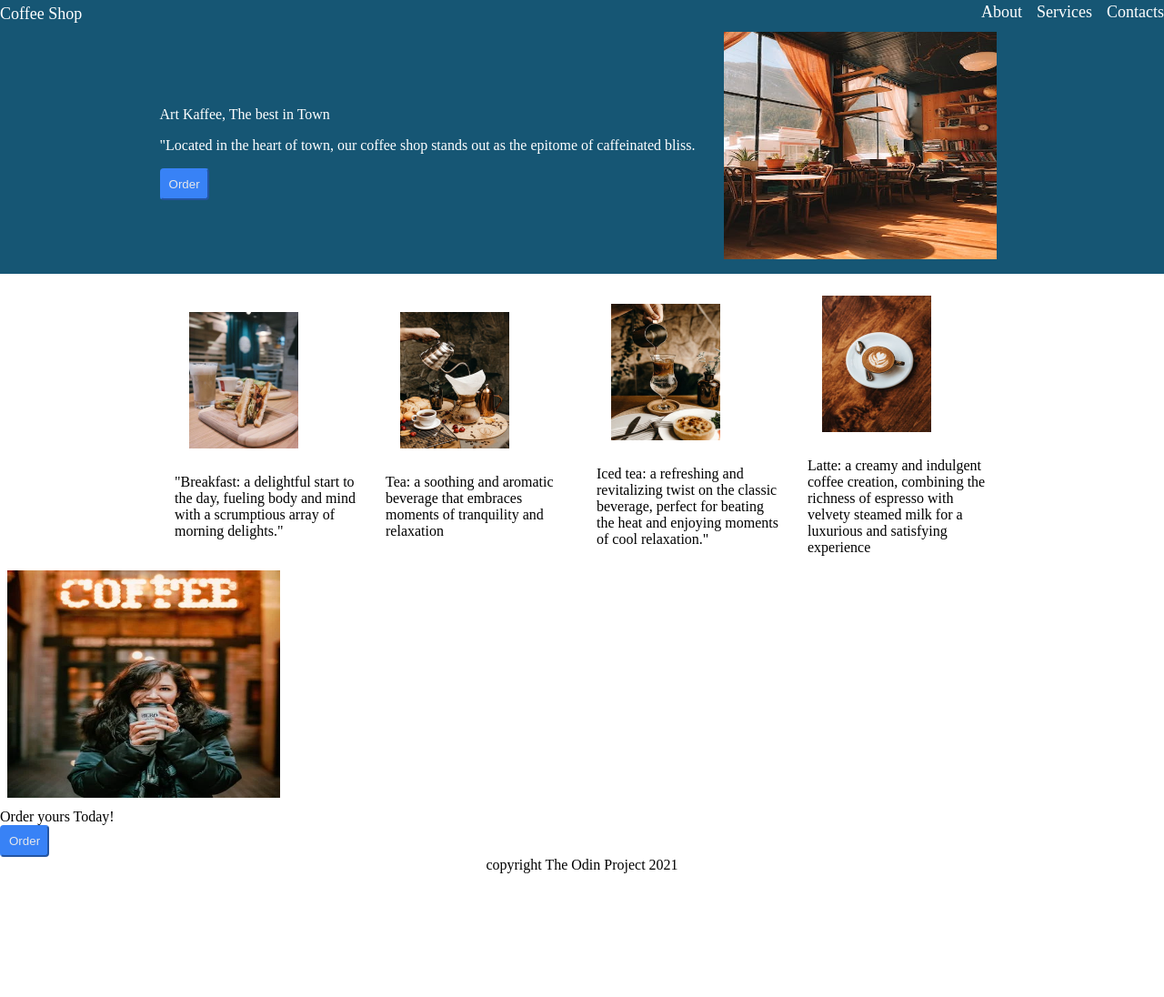
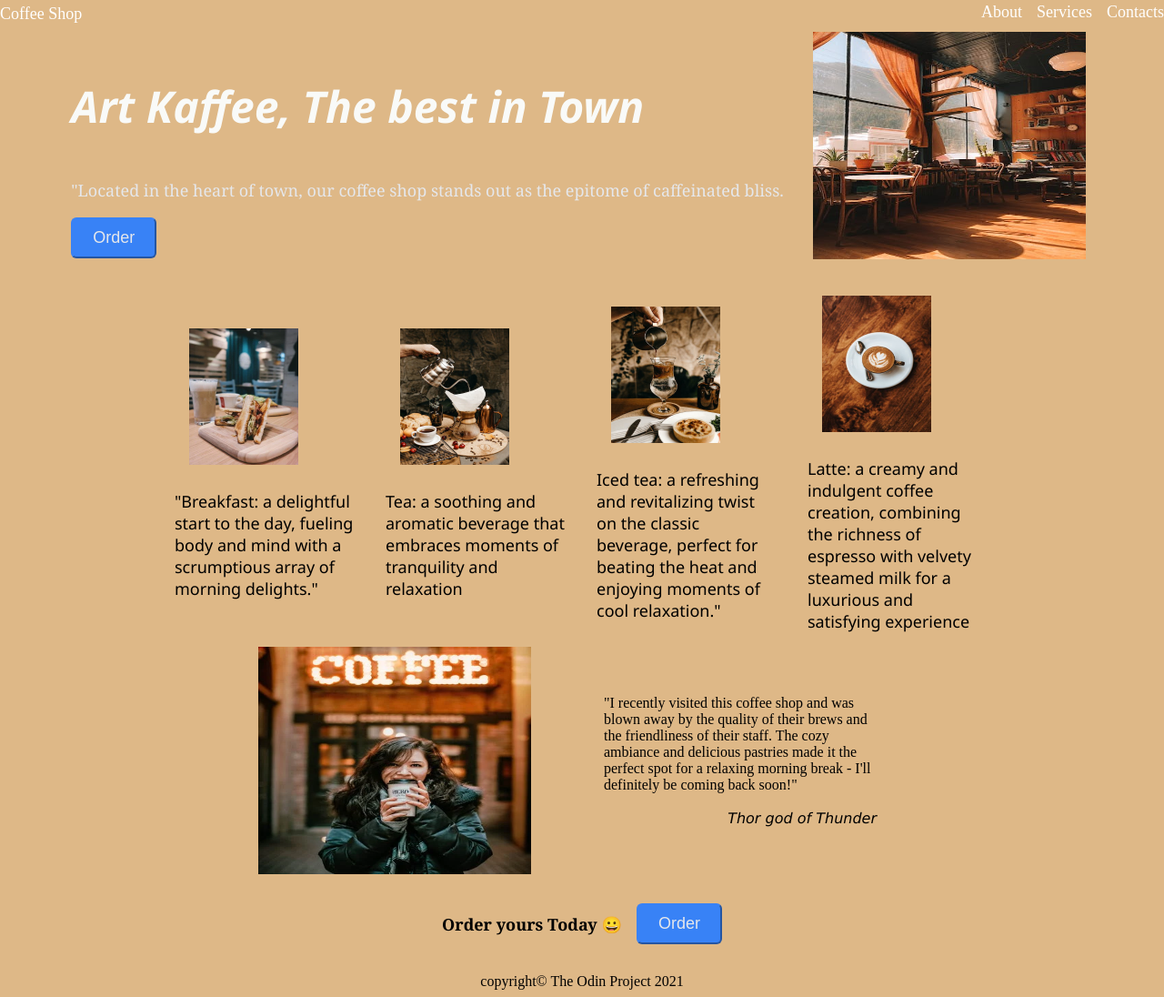
Before and after one commit to peaceissa/odin-landing-page, a plain HTML site: page index.html in a window 1280 px wide. Shown: the whole page at 91% size. Before the commit the page ends 960 px from the top, so only its background shows below. Drawn offline with Linux system fonts and the light colour scheme.

Commit message:
styled all the sections and added background color

```diff
--- a/index.html
+++ b/index.html
@@ -23,7 +23,7 @@
         </div>
         <div class="content">
             <div class="Description">
-            <p>Art Kaffee, The best  in Town</p>
+            <p id="hero">Art Kaffee, The best  in Town</p>
             <p>"Located in the heart of town, our coffee shop stands out as the epitome of caffeinated bliss. </p>
             <button id="bt-content">Order</button>
             </div>
@@ -50,16 +50,24 @@
     </section>
     <section class="customer-feedback">
         <img src="images/customer1.jpeg" alt="picture of a customer">
-        <div></div>
+        <div>
+            <blockquote>"I recently visited this coffee shop and was blown away by the quality of their brews and the friendliness of their staff.
+            The cozy ambiance and delicious pastries made it the perfect spot for a relaxing morning break -
+            I'll definitely be coming back soon!"
+            <br>
+            <br>
+            <cite>Thor god of Thunder</cite>
+            </blockquote>
+        </div>
     </section>
-    <section class="orde-up-call">
-        <div>
-            Order yours Today!
+    <section class="order-up-call">
+        <div >
+            Order yours Today &#x1F600;
         </div>
         <button>Order</button>
     </section>
     <footer>
-        copyright The Odin Project 2021
+        copyright&copy; The Odin Project 2021
     </footer>
 </body>
 </html>
--- a/styles.css
+++ b/styles.css
@@ -16,7 +16,7 @@ a{
 }
 /* styling the .header section */
 .header{
-    background-color: #165674;
+    /* background-color: #ffda89; */
     color: white;
     margin-bottom: 8px;
 }
@@ -37,13 +37,35 @@ a{
     color: #f9faf8;
     order: 1;
 }
+/* stlying #hero */
+#hero{
+    font-size:48px;
+    font-weight:bold;
+    font-family: 'Segoe UI', Tahoma, Geneva, Verdana, sans-serif;
+    color: #F9FAF8;
+    font-style: italic;
+
+}
+/* styling the paragraph text */
+p{
+    font-size: 18px;
+    color: #e5e7eb;
+    font-family: Cambria, Cochin, Georgia, Times, 'Times New Roman', serif;
+}
+/* styling .text class items */
+.text{
+    font-size: 18px;
+    font-family: 'Segoe UI', Tahoma, Geneva, Verdana, sans-serif;
+
+}
 /* adding styles to the buttons */
 button{
-    padding: 8px;
+    padding: 10px 22px 10px 22px;
     background-color: #3882F6;
-    border-radius: 4px;
+    border-radius: 6px;
     border-color: #3882F6;
     color: #e5e7eb;
+    font-size: 18px;
 }
 /* defining the layout in the .content container */
 .content{
@@ -72,6 +94,7 @@ body{
     flex-direction: column;
     margin: 0;
     height: 100vh;
+    background-color: burlywood;
 }
 /* defining the layout inthe menu section */
 .menu{
@@ -80,10 +103,44 @@ align-items: center;
 justify-content: center;
 gap: 32px;
 margin-bottom: 8px;
+/* background-color: burlywood; */
 }
 /* setting the width size of the info class */
 .info{
     max-width: 200px;
+}
+/* styling the customer feedback section */
+.customer-feedback{
+    display: flex;
+    align-items: center;
+    justify-content: center;
+    gap: 32px;
+    margin-bottom: 8px;
+    /* background-color: #be95ed; */
+}
+/* defining the position of the citation */
+cite{
+    display: flex;
+    justify-content: flex-end;
+    font-family:Verdana, Geneva, Tahoma, sans-serif;
+    font-style: italic;
+}
+/* defining the size of the blockquote */
+blockquote{
+    max-width: 300px;
+}
+/* styling the order-up section */
+.order-up-call{
+    display: flex;
+    align-items: center;
+    justify-content: center;
+    gap: 16px;
+    font-size: 18px;
+    font-family: Cambria, Cochin, Georgia, Times, 'Times New Roman', serif;
+    font-weight: 800;
+    margin-bottom: 8px;
+    padding: 16px;
+    /* background-color: #a5cff7; */
 }
 /* defining the layout of the footer */
 footer{
@@ -91,4 +148,6 @@ footer{
     justify-content: center;
     align-items: center;
     margin-top: auto;
+    padding: 8px;
+    /* background-color: #ffd789; */
 }
```
